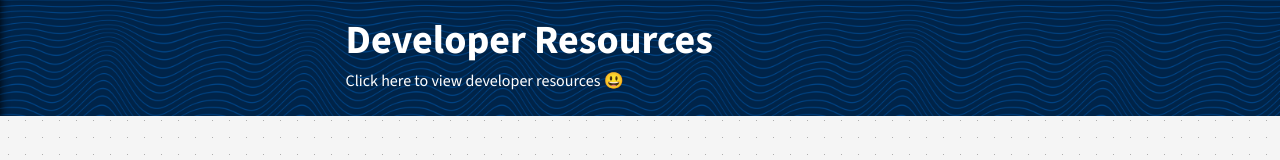
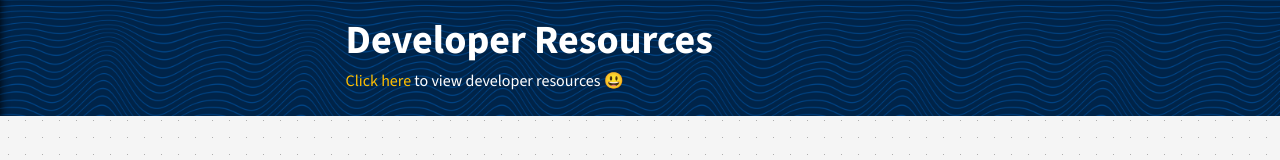
Before and after one commit to aditya-chebrolu/shinzou, a Next.js app: page / in a window 1280 px wide. Shown: the part 1010-1170 px from the top of the page. Built offline with nearby package versions, Linux system fonts and the light colour scheme.

Commit message:
code changes

```diff
--- a/src/modules/home/dev-stuff/index.tsx
+++ b/src/modules/home/dev-stuff/index.tsx
@@ -22,7 +22,9 @@ const DeveloperResourcesCta = () => {
           showLine={false}
         />
       </Link>
-      <div>Click here to view developer resources 😃</div>
+      <div className="desc">
+        <span>Click here</span> to view developer resources 😃
+      </div>
     </div>
   );
 };
--- a/src/modules/home/dev-stuff/styles.ts
+++ b/src/modules/home/dev-stuff/styles.ts
@@ -8,4 +8,8 @@ export const containerStyles = css`
   transition: all 150ms;
   isolation: isolate;
   z-index: 1;
+
+  .desc > span {
+    color: #ffbf00;
+  }
 `;
```
